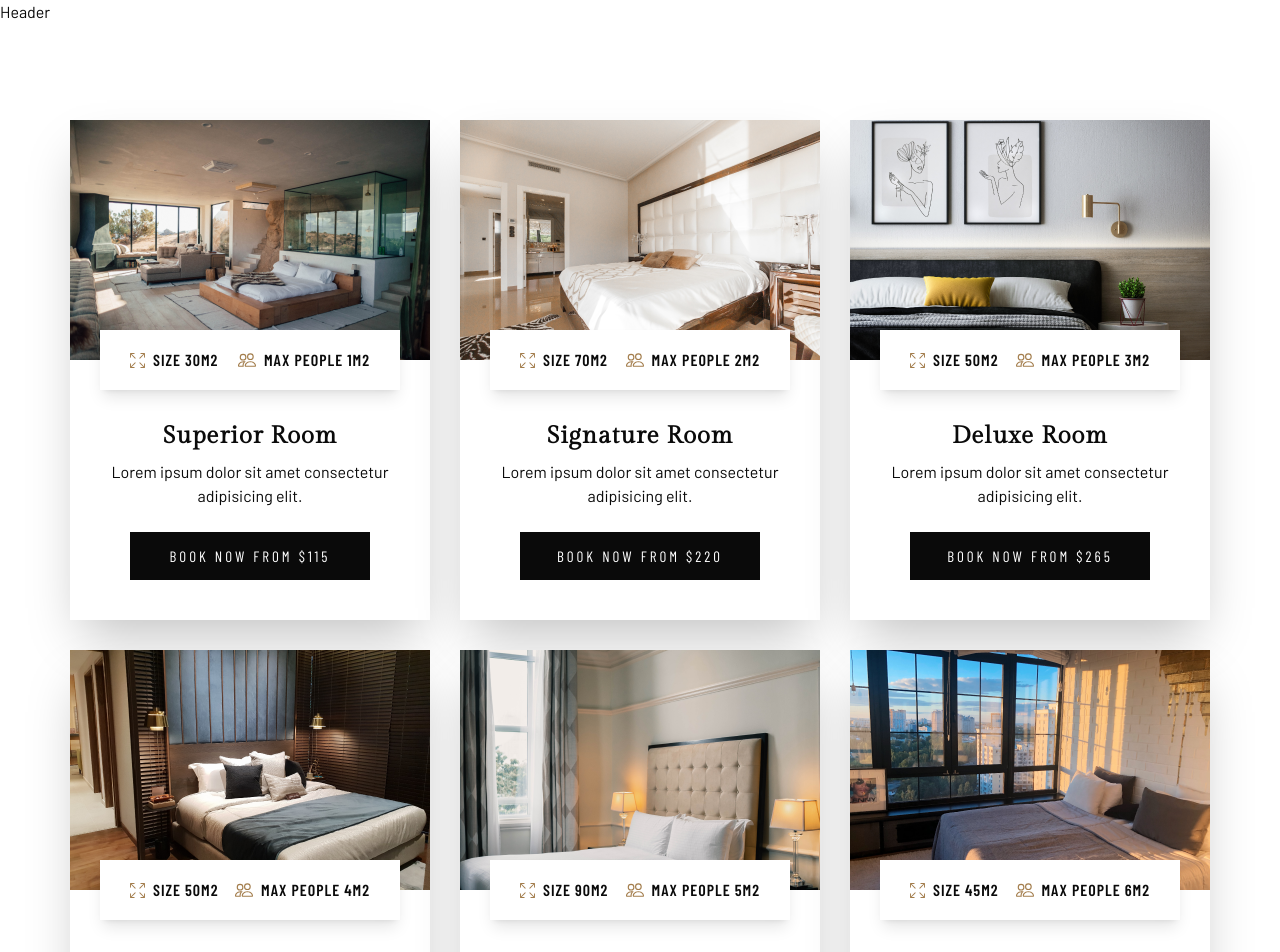
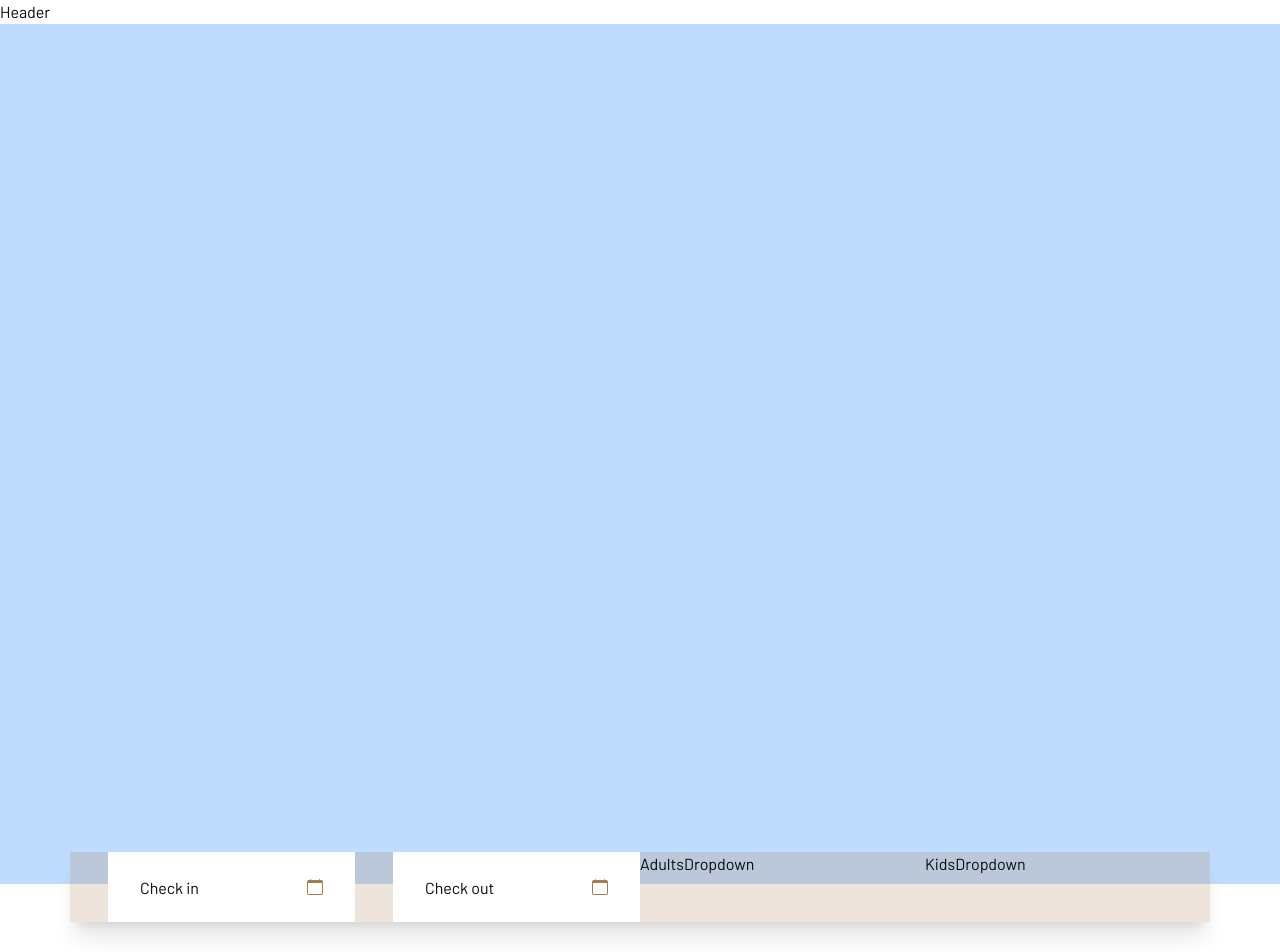
Before and after one commit to abdulkareemm/Hotel, a React (Create React App) app: page / in a window 1280 px wide. Shown: the top 952 px of the page. Built offline with nearby package versions, Linux system fonts and the light colour scheme; a web font is replaced by a local one.

Commit message:
check in & out

```diff
--- a/src/components/BookForm.jsx
+++ b/src/components/BookForm.jsx
@@ -1,7 +1,29 @@
 import React from 'react';
 
+// components
+import {AdultsDropdown, CheckIn, CheckOut, KidsDropdown} from './';
+
+
+
 const BookForm = () => {
-  return <div>BookForm</div>;
+  return (
+    <form className="h-[300px]  w-full lg:h-[70px] ">
+      <div className="flex flex-col w-full h-full lg:flex-row">
+        <div className="flex-1 border-1">
+          <CheckIn />
+        </div>
+        <div className="flex-1 border-1">
+          <CheckOut />
+        </div>
+        <div className="flex-1 border-1">
+          <AdultsDropdown />
+        </div>
+        <div className="flex-1 border-1">
+          <KidsDropdown />
+        </div>
+      </div>
+    </form>
+  );
 };
 
 export default BookForm;
--- a/src/components/CheckIn.jsx
+++ b/src/components/CheckIn.jsx
@@ -1,7 +1,32 @@
-import React from 'react';
+import React, { useState } from "react";
 
+// datepicker
+import DatePicker from "react-datepicker";
+
+// datepicker css
+import "react-datepicker/dist/react-datepicker.css";
+import "../datepicker.css";
+
+// icons
+import { BsCalendar } from "react-icons/bs";
 const CheckIn = () => {
-  return <div>CheckIn</div>;
+  const [startDate, setStartDate] = useState(false);
+  return (
+    <div className="relative flex items-center justify-end h-full">
+    {/* icons */}
+    <div className="absolute z-10 pr-8 ">
+      <div>
+        <BsCalendar className="text-accent text-base"/>
+      </div>
+    </div>
+      <DatePicker
+        className="w-full h-full"
+        selected={startDate}
+        placeholderText="Check in"
+        onChange={(date) => setStartDate(date)}
+      />
+    </div>
+  );
 };
 
 export default CheckIn;
--- a/src/components/CheckOut.jsx
+++ b/src/components/CheckOut.jsx
@@ -1,7 +1,33 @@
-import React from 'react';
+import React, { useState } from "react";
+
+// datepicker
+import DatePicker from "react-datepicker";
+
+// datepicker css
+import "react-datepicker/dist/react-datepicker.css";
+import "../datepicker.css";
+
+// icons
+import { BsCalendar } from "react-icons/bs";
 
 const CheckOut = () => {
-  return <div>CheckOut</div>;
+  const [endDate, setEndDate] = useState(false);
+  return (
+    <div className="relative flex items-center justify-end h-full">
+      {/* icons */}
+      <div className="absolute z-10 pr-8 ">
+        <div>
+          <BsCalendar className="text-accent text-base" />
+        </div>
+      </div>
+      <DatePicker
+        className="w-full h-full"
+        selected={endDate}
+        placeholderText="Check out"
+        onChange={(date) => setEndDate(date)}
+      />
+    </div>
+  );
 };
 
 export default CheckOut;
--- a/src/components/HeroSlider.jsx
+++ b/src/components/HeroSlider.jsx
@@ -1,7 +1,7 @@
 import React from 'react';
 
 const HeroSlider = () => {
-  return <div>HeroSlider</div>;
+  return <div className='heroSlider h-[600px] lg:h-[860px] bg-blue-200'></div>;
 };
 
 export default HeroSlider;
--- a/src/components/index.js
+++ b/src/components/index.js
@@ -2,3 +2,9 @@
 export {default as Footer} from "./Footer"
 export {default as Rooms} from "./Rooms"
 export { default as Room } from "./Room";
+export { default as KidsDropdown } from "./KidsDropdown";
+export { default as BookForm } from "./BookForm";
+export { default as HeroSlider } from "./HeroSlider";
+export { default as AdultsDropdown } from "./AdultsDropdown";
+export { default as CheckIn } from "./CheckIn";
+export { default as CheckOut } from "./CheckOut";
--- a/src/pages/Home.jsx
+++ b/src/pages/Home.jsx
@@ -1,12 +1,22 @@
-import React from 'react';
-import { Rooms } from '../components';
+import React from "react";
+import { BookForm, HeroSlider, Rooms } from "../components";
 
 //components
 
 const Home = () => {
-  return <div>
-  <Rooms />
-  </div>;
+  return (
+    <>
+    <HeroSlider />
+      <div className="container mx-auto relative">
+      <div className="bg-accent/20 mt-4 p-4 lg:shadow-xl lg:absolute lg:-top-12 lg:left-0 lg:right-0 lg:p-0 lg:z-30 lg:-top-12">
+        <BookForm />
+      </div>
+
+      </div>
+
+      <Rooms />
+    </>
+  );
 };
 
 export default Home;
```
